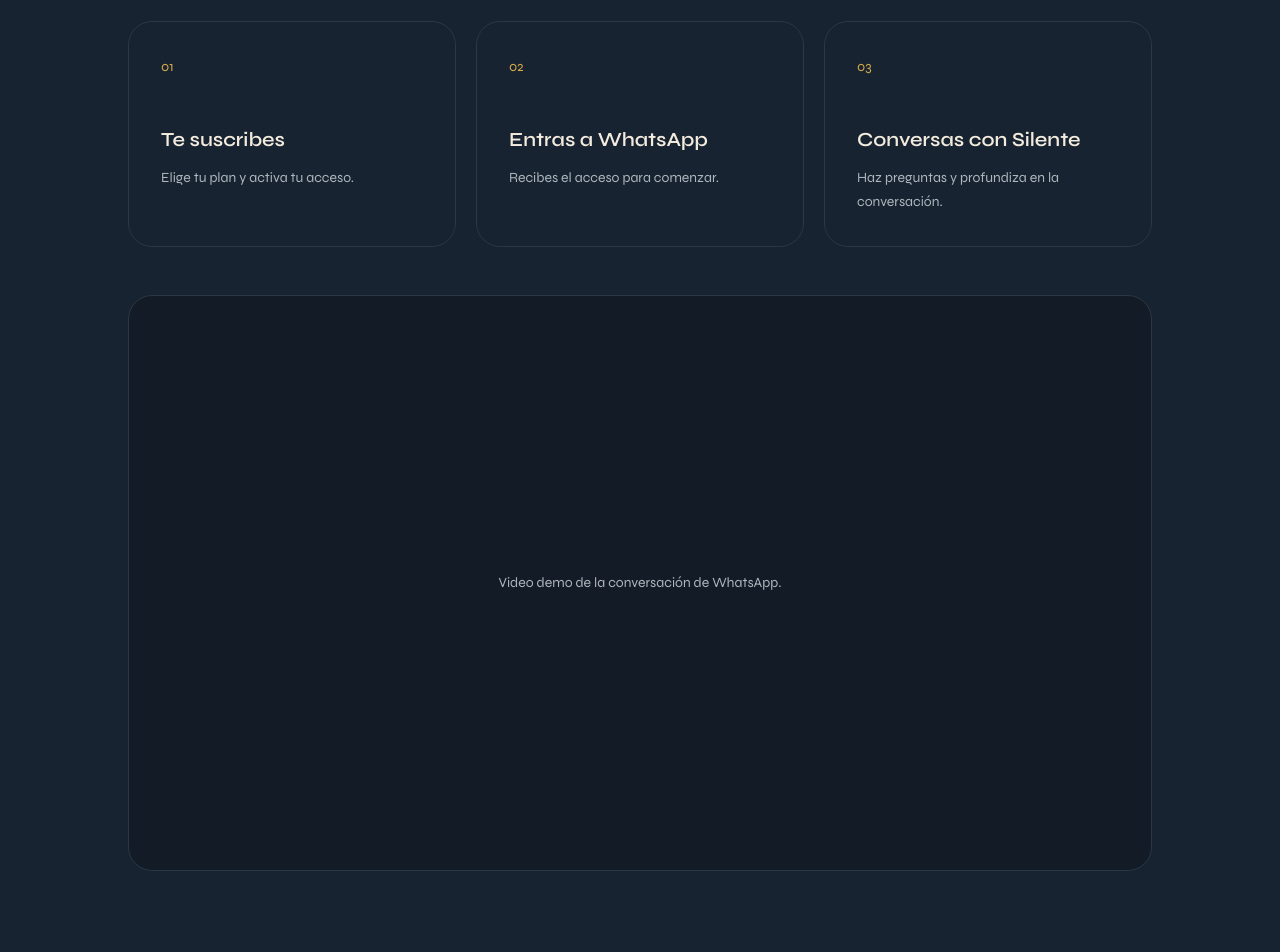
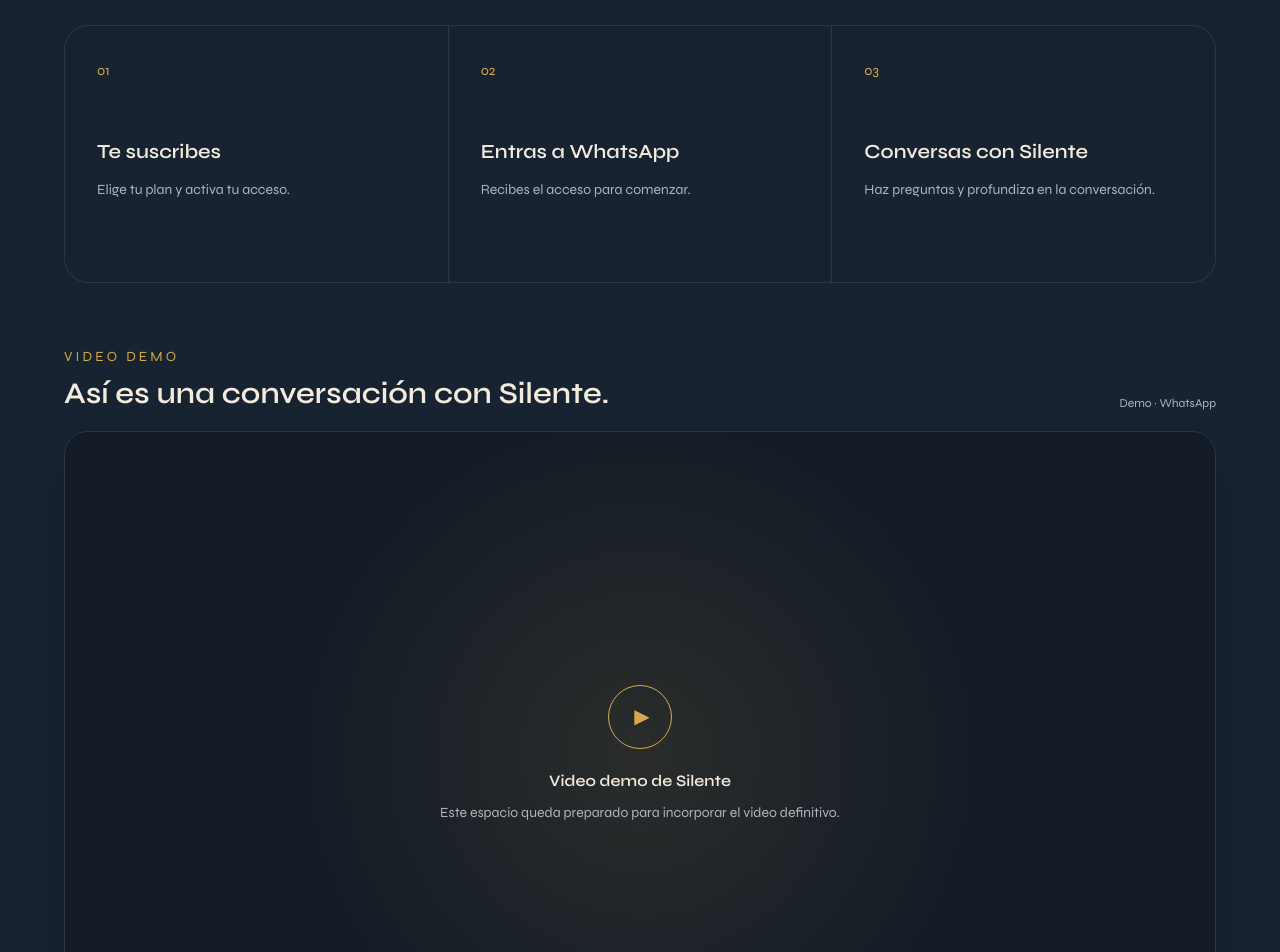
Before and after one commit to ElCopyPaste/silente-web, a Next.js app: page / in a window 1280 px wide. Shown: the part 1520-2472 px from the top of the page. Built offline with nearby package versions, Linux system fonts and the light colour scheme.

Commit message:
Refina sección Cómo funciona y espacio de video demo

```diff
--- a/components/HowItWorks.tsx
+++ b/components/HowItWorks.tsx
@@ -1,29 +1,52 @@
-export function HowItWorks() {
 const steps = [
   ["01", "Te suscribes", "Elige tu plan y activa tu acceso."],
   ["02", "Entras a WhatsApp", "Recibes el acceso para comenzar."],
   ["03", "Conversas con Silente", "Haz preguntas y profundiza en la conversación."],
-  ];
+] as const;
 
+export function HowItWorks() {
   return (
-    <section id="como-funciona" className="bg-[var(--silente-secondary)] px-5 py-24 md:px-8 md:py-32">
-      <div className="mx-auto max-w-5xl">
+    <section id="como-funciona" className="relative overflow-hidden bg-[var(--silente-secondary)] px-5 py-24 md:px-8 md:py-32">
+      <div className="mx-auto max-w-6xl">
+        <div className="max-w-3xl">
           <p className="text-sm uppercase tracking-[.22em] text-[var(--silente-gold)]">Cómo funciona</p>
-        <h2 className="mt-4 max-w-2xl text-4xl font-semibold tracking-tight md:text-6xl">
+          <h2 className="mt-4 text-4xl font-semibold leading-[1.02] tracking-[-.03em] md:text-6xl">
             Una conversación para aquello que necesitas saber.
           </h2>
-        <div className="mt-16 grid gap-5 md:grid-cols-3">
+        </div>
+
+        <div className="mt-16 grid gap-px overflow-hidden rounded-3xl border border-[var(--silente-border)] bg-[var(--silente-border)] md:grid-cols-3">
           {steps.map(([number, title, description]) => (
-            <article key={number} className="rounded-3xl border border-[var(--silente-border)] p-6 md:p-8">
+            <article key={number} className="bg-[var(--silente-secondary)] p-6 md:min-h-64 md:p-8">
               <span className="text-sm text-[var(--silente-gold)]">{number}</span>
-              <h3 className="mt-12 text-xl font-semibold">{title}</h3>
-              <p className="mt-3 text-sm leading-6 text-[var(--silente-muted)]">{description}</p>
+              <div className="mt-14">
+                <h3 className="text-xl font-semibold">{title}</h3>
+                <p className="mt-3 max-w-sm text-sm leading-6 text-[var(--silente-muted)]">{description}</p>
+              </div>
             </article>
           ))}
         </div>
-        <div className="mt-12 aspect-video overflow-hidden rounded-3xl border border-[var(--silente-border)] bg-[var(--silente-night)]">
-          <div className="flex h-full items-center justify-center p-8 text-center text-sm text-[var(--silente-muted)]">
-            Video demo de la conversación de WhatsApp.
+
+        <div className="mt-16">
+          <div className="mb-5 flex items-end justify-between gap-6">
+            <div>
+              <p className="text-sm uppercase tracking-[.22em] text-[var(--silente-gold)]">Video demo</p>
+              <h3 className="mt-2 text-2xl font-semibold md:text-3xl">Así es una conversación con Silente.</h3>
+            </div>
+            <span className="hidden text-xs text-[var(--silente-muted)] md:block">Demo · WhatsApp</span>
+          </div>
+
+          <div className="relative aspect-video overflow-hidden rounded-3xl border border-[var(--silente-border)] bg-[var(--silente-night)] shadow-2xl">
+            <div className="absolute inset-0 bg-[radial-gradient(circle_at_center,rgba(213,170,75,.12),transparent_55%)]" />
+            <div className="relative flex h-full flex-col items-center justify-center p-8 text-center">
+              <div className="mb-5 flex h-16 w-16 items-center justify-center rounded-full border border-[var(--silente-gold)] text-[var(--silente-gold)]">
+                <span className="ml-1 text-xl">▶</span>
+              </div>
+              <p className="text-base font-semibold text-[var(--silente-ivory)]">Video demo de Silente</p>
+              <p className="mt-2 max-w-md text-sm leading-6 text-[var(--silente-muted)]">
+                Este espacio queda preparado para incorporar el video definitivo.
+              </p>
+            </div>
           </div>
         </div>
       </div>
```
Lines whose indentation alone changed are shown as unchanged.
